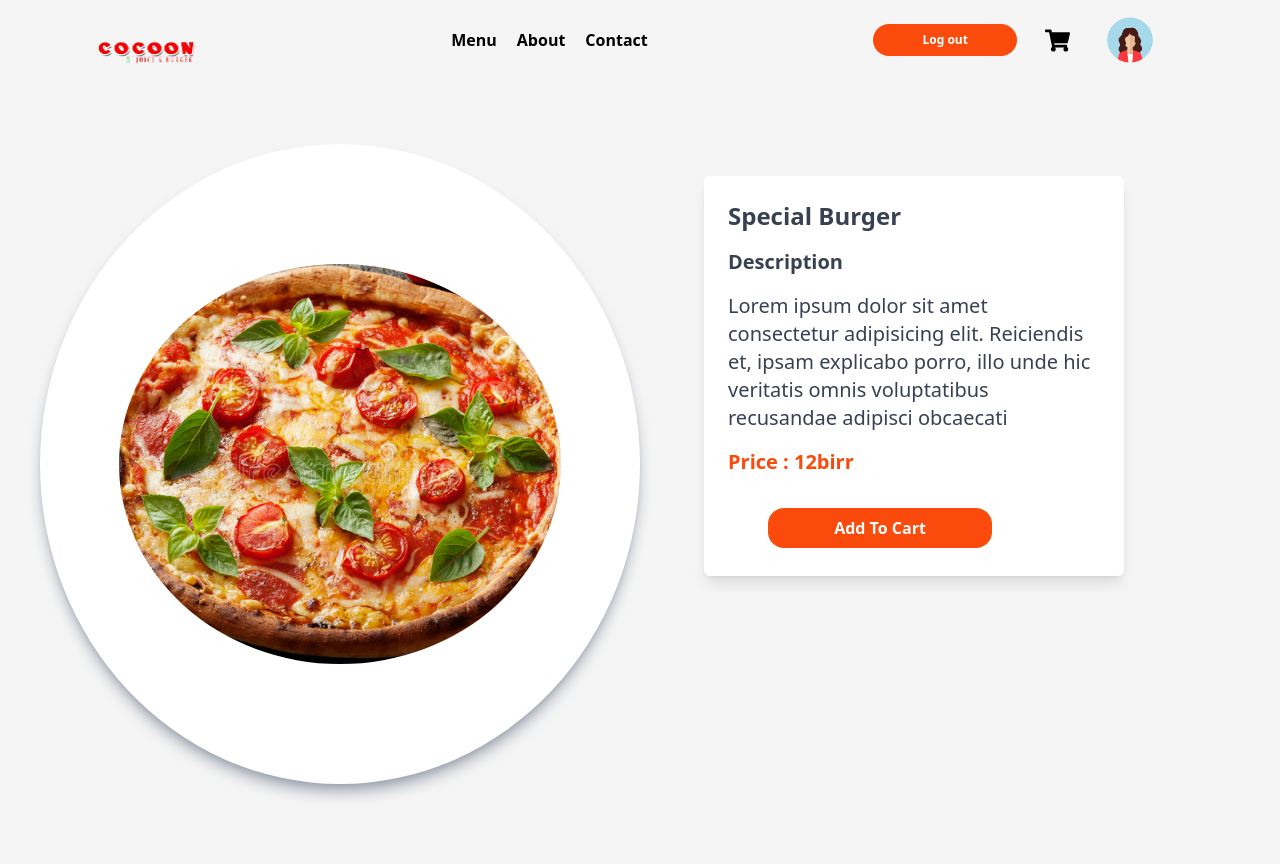
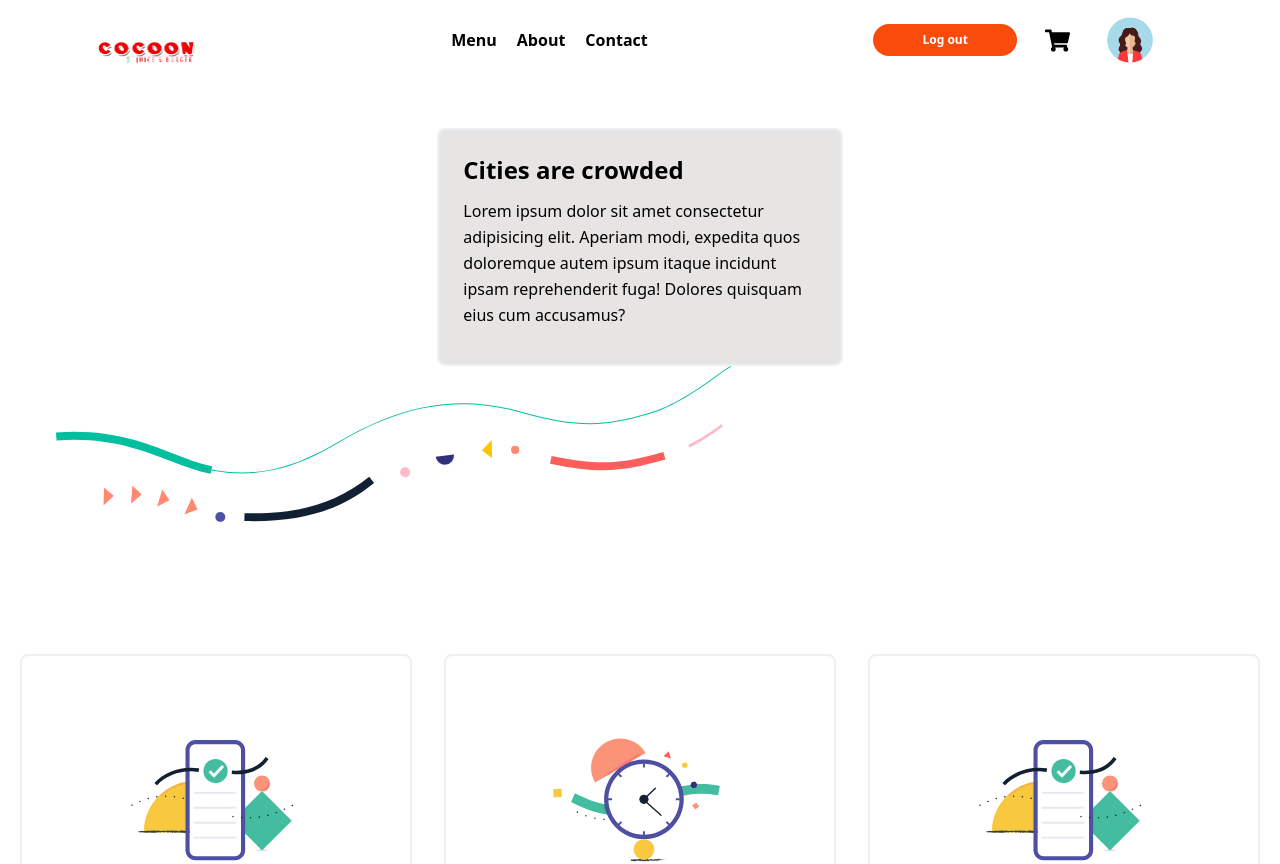
Before and after one commit to Aklile-Yilma/Cocoon-Order-and-Delivery-Web-App, a React (Create React App) app in the folder front-end/: page / in a window 1280 px wide. Shown: the top 864 px of the page. Built offline with nearby package versions, Linux system fonts and the light colour scheme; a web font is replaced by a local one.

Commit message:
added AboutCard component to App.js

```diff
--- a/front-end/src/App.js
+++ b/front-end/src/App.js
@@ -4,12 +4,15 @@ import "./index.css";
 import Cart from "./components/Cart";
 import ProductDetail from "./components/ProductDetail";
 import Header from "./components/header/Header";
+import AboutCard from "./components/card/AboutCard";
 
 function App() {
   return (
     <div className="flex flex-col ">
       <Header/>
-      <ProductDetail />
+      {/* <ProductDetail /> */}
+      <AboutCard/>
+
     </div>
   );
 }
```
